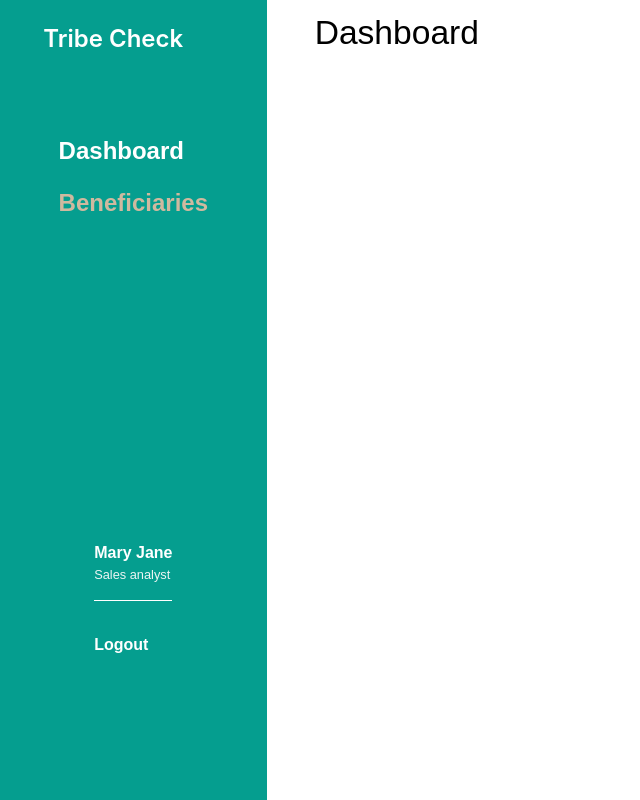
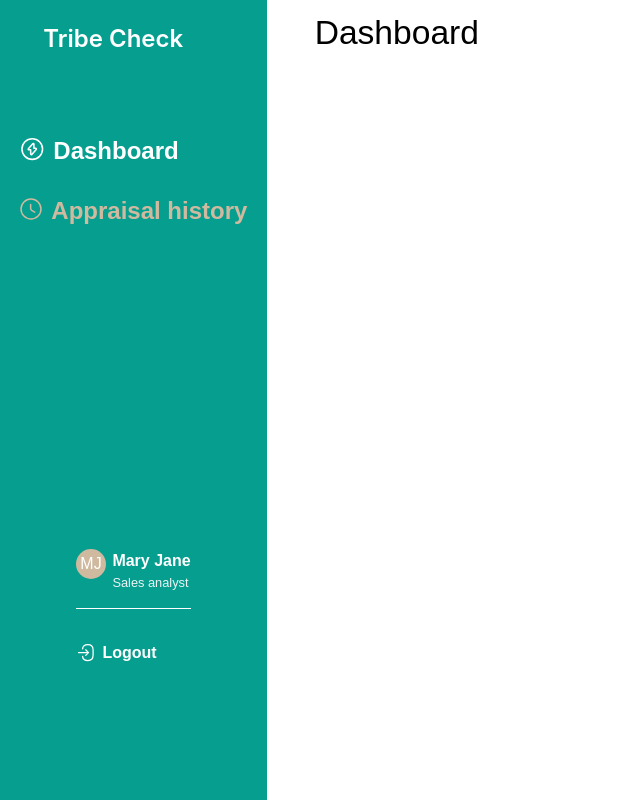
Before and after one commit to tanitoluwam/appraisal-management-system, a React (Create React App) app: page / in a window 1280 px wide. Shown: the whole page, without its empty margins (0-640 px from the left). Built offline with nearby package versions, Linux system fonts and the light colour scheme.

Commit message:
Layout ui

```diff
--- /dev/null
+++ b/src/pages/AppraisalHistory.tsx
@@ -0,0 +1,12 @@
+import React from "react";
+import SharedLayout from "./SharedLayout";
+
+const AppraisalHistory = () => {
+  return (
+    // <SharedLayout>
+    <div>Appraisal history</div>
+    // </SharedLayout>
+  );
+};
+
+export default AppraisalHistory;
--- a/src/pages/Home.tsx
+++ b/src/pages/Home.tsx
@@ -1,12 +1,13 @@
-import React from 'react';
-import SharedLayout from './SharedLayout';
+import React from "react";
+import SharedLayout from "./SharedLayout";
 
 const Home = () => {
   return (
     <div>
-      <SharedLayout/>
+      {/* <SharedLayout/> */}
+      Hello
     </div>
   );
-}
+};
 
 export default Home;
--- a/src/pages/SharedLayout.tsx
+++ b/src/pages/SharedLayout.tsx
@@ -12,23 +12,22 @@ import {
   Dialog,
   DialogContent,
   DialogTitle,
+  Avatar,
 } from "@mui/material";
 import React, { useEffect, useState } from "react";
 // import { useDispatch } from "react-redux";
 import { NavLink, Outlet, useLocation, useParams } from "react-router-dom";
+import logoutLogo from "../assets/images/logout.svg";
+import appraisal from "../assets/images/appraisal-history.svg";
+import appraisalActive from "../assets/images/appraisal-history-active.svg";
+import dashboardLogo from "../assets/images/dashboard.svg";
+import dashboardLogoActive from "../assets/images/dashboard-active.svg";
+import { deepOrange } from "@mui/material/colors";
 
-// import dukkkalogo1 from "../assets/dukkalogo1.png";
-import Alert from "@mui/material/Alert";
-// import LogsInactive from "../assets/logs.svg";
-// import LogsActive from "../assets/logsActive.svg";
-// import BeneficiariesIcon from "../assets/beneficiaries.svg";
-// import BeneficiariesActiveIcon from "../assets/beneficiariesActive.svg";
-// import ProfileActive from "../assets/profile.svg";
-// import ProfileInactive from "../assets/profileInactive.svg";
-// import { logoutUser } from "../features/dvaultUserSlice";
-// import ResetPasswordForm from "../components/ResetPasswordForm";
-
-function SharedLayout() {
+interface SharedLayoutProps {
+  [value: string]: any;
+}
+function SharedLayout(props: SharedLayoutProps) {
   const theme = useTheme();
   const location = useLocation();
   //   const dispatch = useDispatch();
@@ -131,32 +130,37 @@ function SharedLayout() {
                 >
                   <Grid
                     container
-                    //   alignItems={"center"}
+                    alignItems={"center"}
                     sx={{
                       // background:
                       //   location.pathname === "/" ||
                       //   location.pathname === `/balance-details/${id}`
                       //     ? `${theme.palette.common.linkRedBg}`
                       //     : "none",
-                      // my: 2,
-                      // marginTop: "60px",
-                      background: "theme.palette.primary.main",
-                      // padding: "10px",
-                      // paddingLeft: "10px",
+                      //   my: 2,
+                      //   marginTop: "60px",
+                      //   background: "theme.palette.primary.main",
+                      //   padding: "10px",
+                      //   paddingLeft: "10px",
                       borderRadius: "10px",
+                      marginBottom: "1.5rem",
                     }}
                   >
-                    {/* <Grid item xs={3}>
+                    <Grid
+                      item
+                      //   xs={3}
+                    >
                       <Box
                         component={"img"}
-                      //   src={
-                      //     location.pathname === "/" ||
-                      //     location.pathname === `/balance-details/${id}`
-                      //       ? ProfileActive
-                      //       : ProfileInactive
-                      //   }
+                        src={
+                          location.pathname !== "/"
+                            ? dashboardLogo
+                            : dashboardLogoActive //   ||
+                          //   location.pathname === `/balance-details/${id}`
+                        }
+                        sx={{ marginRight: "0.5rem" }}
                       />
-                  </Grid> */}
+                    </Grid>
                     <Grid
                       item
                       //   xs={9}
@@ -166,12 +170,7 @@ function SharedLayout() {
                         sx={{
                           fontSize: "24px",
                           fontWeight: 600,
-                          // color:
-                          //   location.pathname === "/" ||
-                          //   location.pathname === `/balance-details/${id}`
-                          //     ? `${theme.palette.primary.main}`
-                          //     : "#8CA1B6",
-                          color: "#fff",
+                          color: location.pathname !== "/" ? `#CFB99F` : "#fff",
                         }}
                       >
                         Dashboard
@@ -181,7 +180,7 @@ function SharedLayout() {
                 </NavLink>
 
                 <NavLink
-                  to="/beneficiaries"
+                  to="/appraisal"
                   style={{
                     textDecoration: "none",
                   }}
@@ -200,33 +199,38 @@ function SharedLayout() {
                       //     : "none",
                     }}
                   >
-                    {/* <Grid item xs={3}>
+                    <Grid
+                      item
+                      //   xs={3}
+                    >
                       <Box
                         component={"img"}
-                      //   src={
-                      //     location.pathname === "/beneficiaries"
-                      //       ? BeneficiariesActiveIcon
-                      //       : BeneficiariesIcon
-                      //   }
+                        src={
+                          location.pathname !== "/appraisal"
+                            ? appraisal
+                            : appraisalActive
+                        }
+                        sx={{ marginRight: "0.5rem" }}
                       />
-                  </Grid> */}
+                    </Grid>
                     <Grid
-                    //   item xs={9}
+                      item
+                      //   xs={9}
                     >
                       <Typography
                         variant="body1"
                         sx={{
-                          fontSize: "24px",
+                          fontSize: "1.5rem",
                           fontWeight: 600,
-                          //   color:
-                          //     location.pathname === "/beneficiaries"
-                          //       ? `${theme.palette.primary.main}`
-                          //       : "#8CA1B6",
-                          color: "#CFB99F",
-                          marginTop: "1rem",
+                          color:
+                            location.pathname !== "/appraisal"
+                              ? `#CFB99F`
+                              : "#fff",
+                          //   color: "#CFB99F",
+                          //   marginTop: "1rem",
                         }}
                       >
-                        Beneficiaries
+                        Appraisal history
                       </Typography>
                     </Grid>
                   </Grid>
@@ -241,8 +245,25 @@ function SharedLayout() {
                     margin: "0 0 2rem 0",
                   }}
                 >
-                  <Typography sx={{ color: "#fff", fontWeight: "600" }}>
-                    {" "}
+                  <Box sx={{ display: "flex" }}>
+                    <Avatar
+                      sx={{
+                        bgcolor: "#CFB99F",
+                        fontSize: "1rem",
+                        width: "30px",
+                        height: "30px",
+                        marginRight: "0.4rem",
+                      }}
+                    >
+                      MJ
+                    </Avatar>
+                    <Box>
+                      <Typography
+                        sx={{
+                          color: "#fff",
+                          fontWeight: "600",
+                        }}
+                      >
                         Mary Jane
                       </Typography>
                       <Typography
@@ -255,8 +276,15 @@ function SharedLayout() {
                         Sales analyst
                       </Typography>
                     </Box>
+                  </Box>
+                </Box>
 
-                <Box>
+                <Box sx={{ display: "flex" }}>
+                  <Box
+                    component={"img"}
+                    src={logoutLogo}
+                    sx={{ marginRight: "0.4rem" }}
+                  />
                   <Typography sx={{ color: "#fff", fontWeight: "600" }}>
                     Logout
                   </Typography>
--- a/src/utils/AppRoutes.tsx
+++ b/src/utils/AppRoutes.tsx
@@ -1,13 +1,26 @@
+import AppraisalHistory from "pages/AppraisalHistory";
 import Home from "pages/Home";
+import SharedLayout from "pages/SharedLayout";
 // import SharedLayout from "pages/SharedLayout";
 import React from "react";
 import { BrowserRouter as Router, Route, Routes } from "react-router-dom";
+
+
 
 function DvaultRoutes() {
   return (
     <Router>
       <Routes>
-        <Route path="/" element={<Home />} />
+        <Route
+          path="/"
+          element={
+            <SharedLayout>
+              <Home />
+            </SharedLayout>
+          }
+        >
+          <Route path="/appraisal/" element={<AppraisalHistory />} />
+        </Route>
 
         {/* <Route
           path={"/"}
@@ -20,7 +33,7 @@ function DvaultRoutes() {
         {/* <Route index element={<Dashboard />} />
           <Route path="/terminals" element={<AllTerminalList />} />
 
-          <Route path="/transactions/" element={<TransactionList />} />
+          // <Route path="/transactions/" element={<TransactionList />} />
 
           <Route path="/transactions/:id" element={<TransactionHistory />} />
           <Route path="/business-wallet" element={<BusinessWallet />} />
```
Also changed, not shown: src/assets/images/dashboard.svg, src/assets/images/logout.svg. Lines whose indentation alone changed are shown as unchanged.
